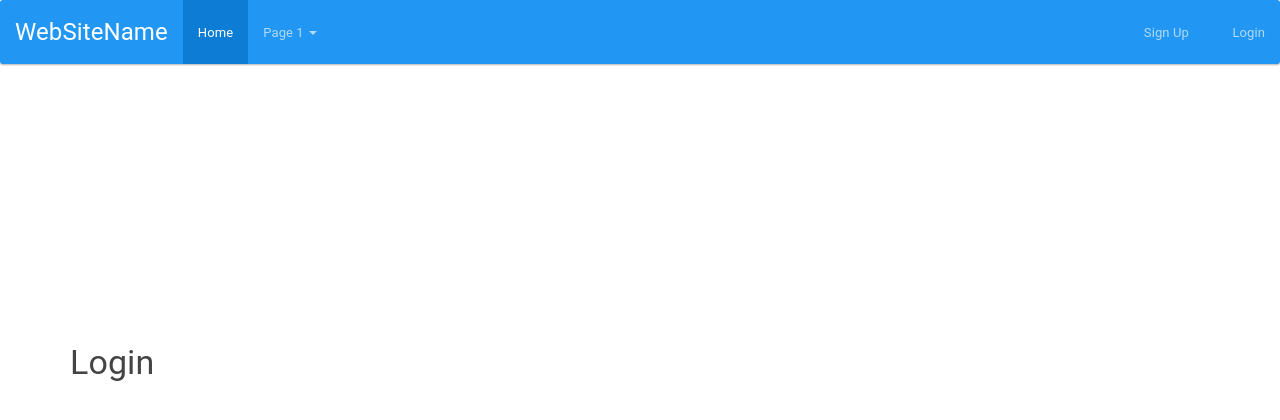
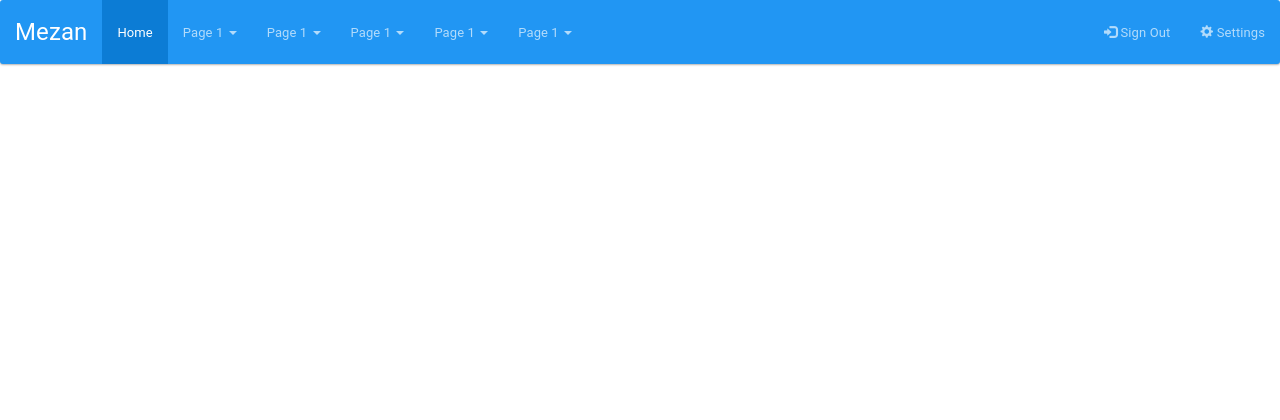
Before and after one commit to sanalrepo1993/mezan, a Django app: page /dashboard/ in a window 1280 px wide. Shown: the top 420 px of the page. Run offline with Django 3.2, Linux system fonts and the light colour scheme; some libraries are stand-ins or nearby versions; some web fonts are replaced.

Commit message:
added glypicons

```diff
--- a/mezan/templates/base/base.html
+++ b/mezan/templates/base/base.html
@@ -13,7 +13,7 @@
 <nav class="navbar navbar-inverse">
   <div class="container-fluid">
     <div class="navbar-header">
-      <a class="navbar-brand" href="#">WebSiteName</a>
+      <a class="navbar-brand" href="#">Mezan</a>
     </div>
     <ul class="nav navbar-nav">
       <li class="active"><a href="#">Home</a></li>
@@ -26,10 +26,47 @@
           <li><a href="#">Page 1-3</a></li>
         </ul>
       </li>
+      <li class="dropdown">
+        <a class="dropdown-toggle" data-toggle="dropdown" href="#">Page 1
+        <span class="caret"></span></a>
+        <ul class="dropdown-menu">
+          <li><a href="#">Page 1-1</a></li>
+          <li><a href="#">Page 1-2</a></li>
+          <li><a href="#">Page 1-3</a></li>
+        </ul>
+      </li>
+      <li class="dropdown">
+        <a class="dropdown-toggle" data-toggle="dropdown" href="#">Page 1
+        <span class="caret"></span></a>
+        <ul class="dropdown-menu">
+          <li><a href="#">Page 1-1</a></li>
+          <li><a href="#">Page 1-2</a></li>
+          <li><a href="#">Page 1-3</a></li>
+        </ul>
+      </li>
+      <li class="dropdown">
+        <a class="dropdown-toggle" data-toggle="dropdown" href="#">Page 1
+        <span class="caret"></span></a>
+        <ul class="dropdown-menu">
+          <li><a href="#">Page 1-1</a></li>
+          <li><a href="#">Page 1-2</a></li>
+          <li><a href="#">Page 1-3</a></li>
+        </ul>
+      </li>
+      <li class="dropdown">
+        <a class="dropdown-toggle" data-toggle="dropdown" href="#">Page 1
+        <span class="caret"></span></a>
+        <ul class="dropdown-menu">
+          <li><a href="#">Page 1-1</a></li>
+          <li><a href="#">Page 1-2</a></li>
+          <li><a href="#">Page 1-3</a></li>
+        </ul>
+      </li>
+
     </ul>
     <ul class="nav navbar-nav navbar-right">
-      <li><a href="#"><span class="glyphicon glyphicon-user"></span> Sign Up</a></li>
-      <li><a href="#"><span class="glyphicon glyphicon-log-in"></span> Login</a></li>
+      <li><a href="#"><span class="glyphicon glyphicon-log-in"></span> Sign Out </a></li>
+      <li><a href="#"><span class="glyphicon glyphicon-cog"></span> Settings </a></li>
     </ul>
   </div>
 </nav>
--- a/mezan/templates/dashboard/dashboard.html
+++ b/mezan/templates/dashboard/dashboard.html
@@ -5,7 +5,6 @@
 <div class="container">
   <div class="row">
     <div class="col-sm-6 col-sm-offest-3" style="margin-top:20%;">
-      <h3>Login</h3>
 
     </div>
   </div>
```
Also changed, not shown: mezan/static/fonts/glyphicons-halflings-regular.ttf (added), mezan/static/fonts/glyphicons-halflings-regular.woff (added), mezan/static/fonts/glyphicons-halflings-regular.woff2 (added), 2 other files.
